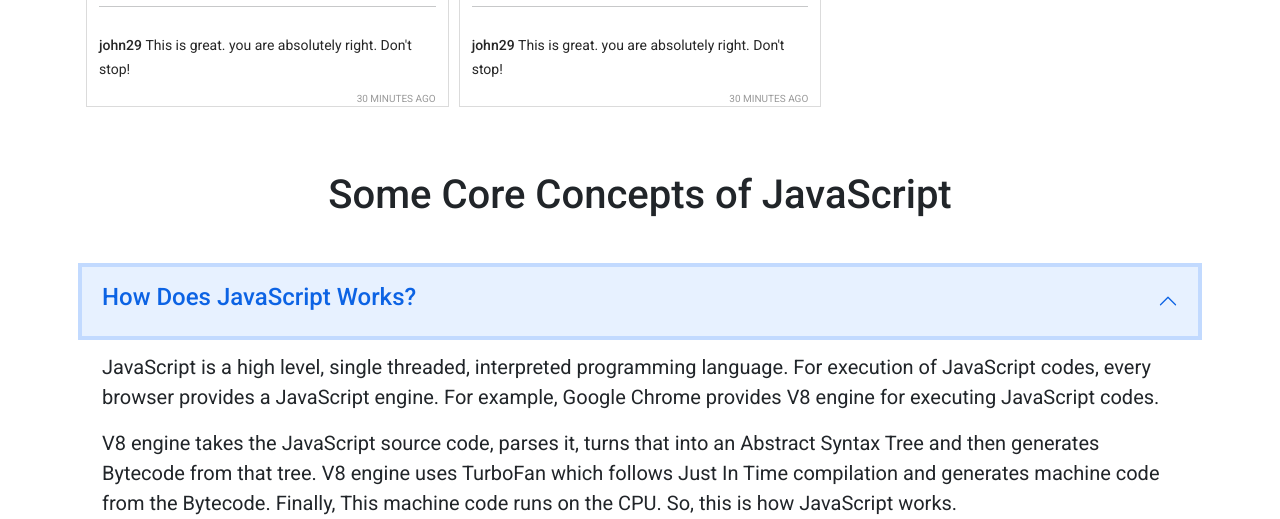
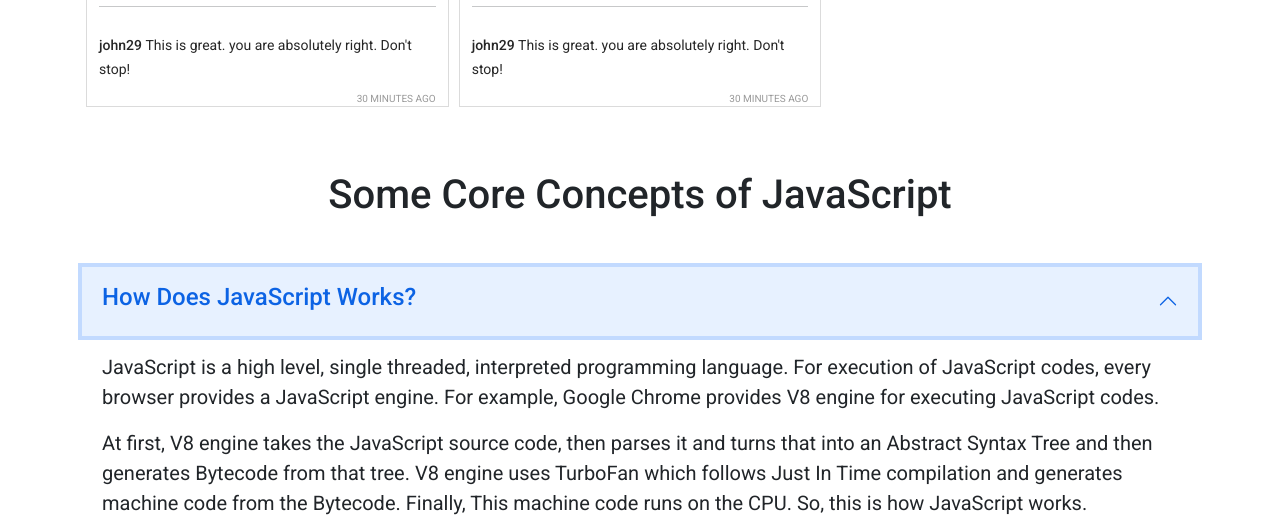
Before and after one commit to Ety-Biswangri/insta-shohor, a plain HTML site: page index.html in a window 1280 px wide. Both pictures are taken after a click on the button "How Does JavaScript Works?". Shown: the part 1425-1944 px from the top of the page. Drawn offline with nearby package versions, Linux system fonts and the light colour scheme.

Commit message:
question 1's answer is modified

```diff
--- a/index.html
+++ b/index.html
@@ -77,11 +77,11 @@
                             of JavaScript codes, every browser provides a JavaScript engine. For example, Google Chrome
                             provides V8 engine for executing JavaScript codes.
                         </p>
-                        <p class="fs-5">V8 engine takes the JavaScript source
-                            code, parses it, turns that into an Abstract Syntax Tree and then generates Bytecode from
-                            that tree. V8 engine uses TurboFan which follows Just In Time compilation and generates
-                            machine code from the Bytecode. Finally, This machine code runs on the CPU. So, this is how
-                            JavaScript works.
+                        <p class="fs-5">At first, V8 engine takes the JavaScript source code, then parses it and turns
+                            that into
+                            an Abstract Syntax Tree and then generates Bytecode from that tree. V8 engine uses TurboFan
+                            which follows Just In Time compilation and generates machine code from the Bytecode.
+                            Finally, This machine code runs on the CPU. So, this is how JavaScript works.
                         </p>
                     </div>
                 </div>
```
